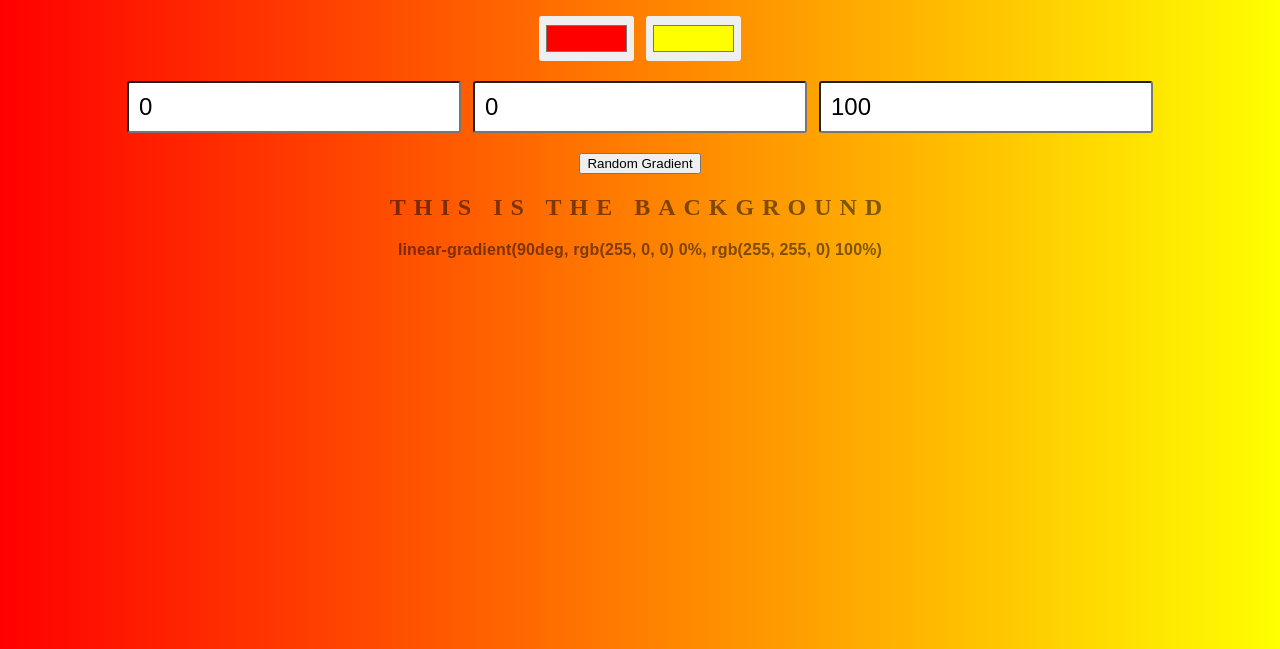
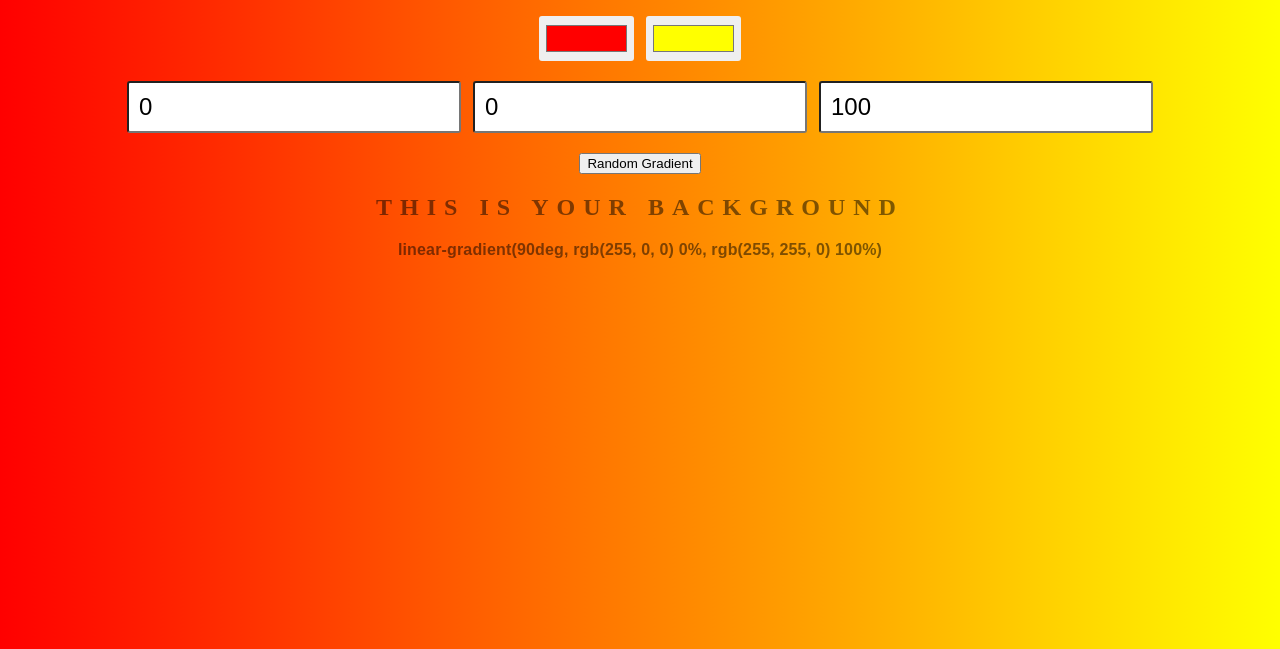
Before and after one commit to erikJonsberg/background-generator, a plain HTML site: page index.html in a window 1280 px wide. Shown: the part 189-838 px from the top of the page. Drawn offline with Linux system fonts and the light colour scheme.

Commit message:
Another title change

```diff
--- a/index.html
+++ b/index.html
@@ -24,7 +24,7 @@
         </div>
         <button class="randBtn" type="submit">Random Gradient</button>
         <div class="gradient-text">
-            <h2>This is the background</h2>
+            <h2>This is your background</h2>
             <h3></h3>
         </div>
     </section>
```
